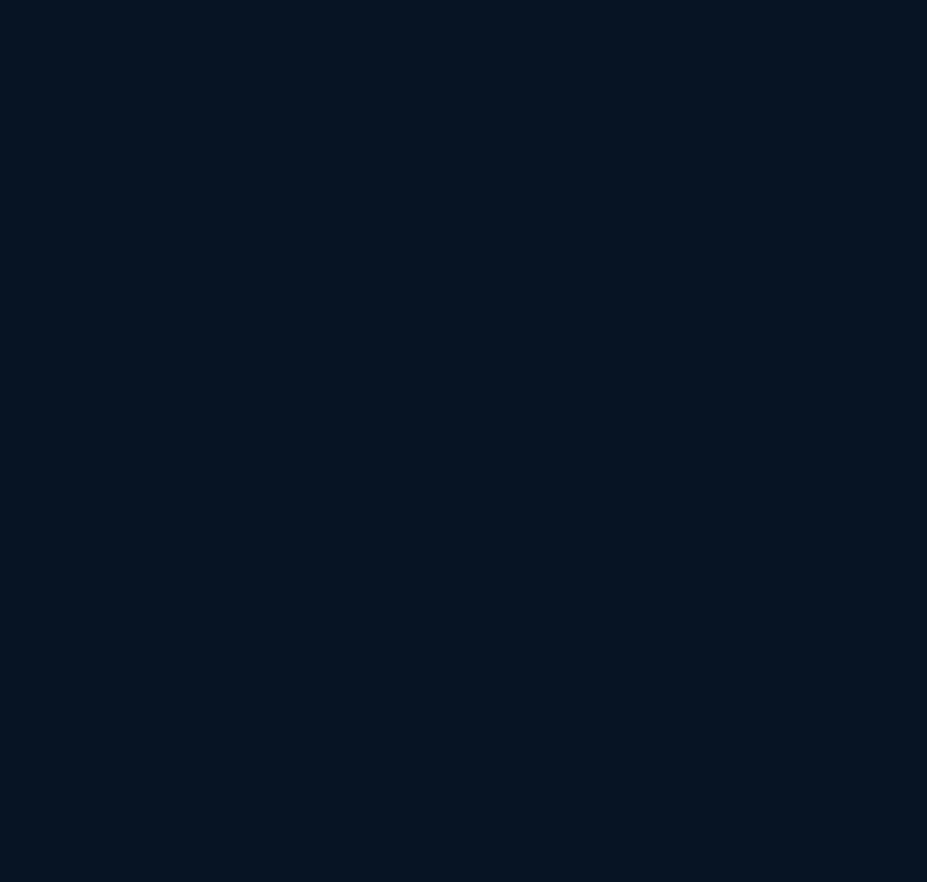
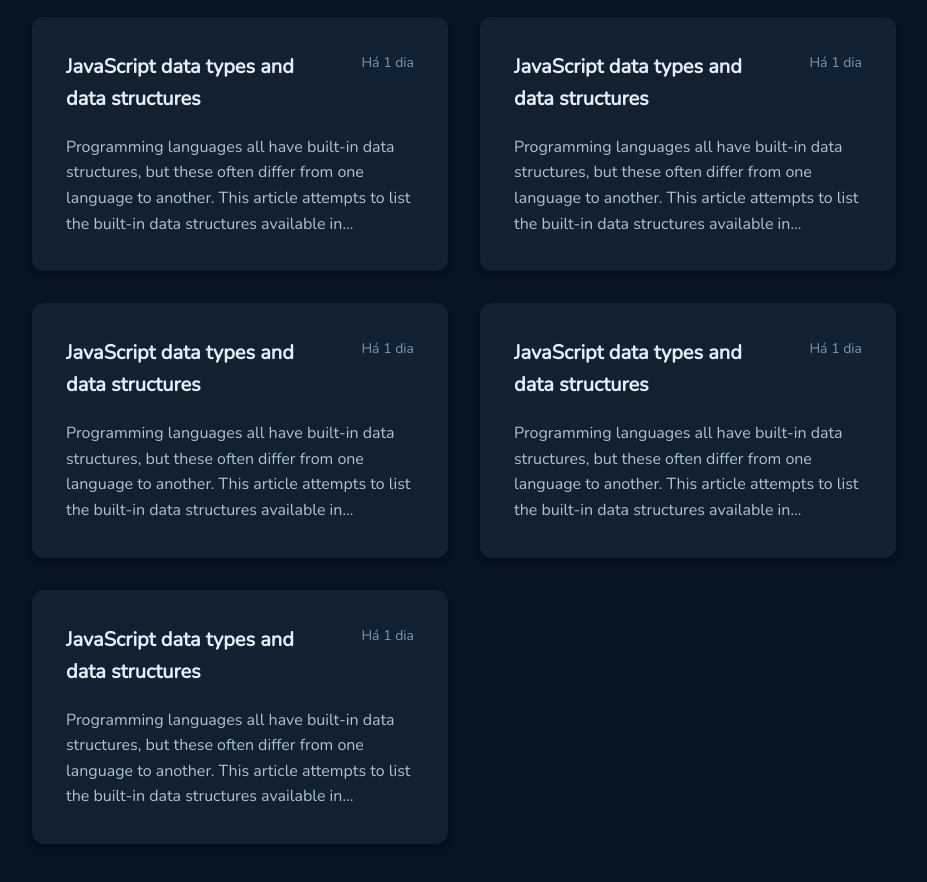
Before and after one commit to WagnerReis/github-blog, a React (Vite) app: page / in a window 1280 px wide. Shown: the part 600-1482 px from the top of the page, without its empty margins (176-1103 px from the left). Before the commit the page ends 800 px from the top, so only its background shows below. Built offline with nearby package versions, Linux system fonts and the light colour scheme.

Commit message:
feat(home): add card grid and improve profile component

```diff
--- a/src/pages/Home/components/Profile/index.tsx
+++ b/src/pages/Home/components/Profile/index.tsx
@@ -22,9 +22,9 @@
         <Details>
           <header>
             <h2>Wagner Reis</h2>
-            <a href="https://github.com/WagnerReis">
+            <a href="https://github.com/WagnerReis" target="_blank">
               <p>GITHUB</p>
-              <FaArrowUpRightFromSquare size={14} />
+              <FaArrowUpRightFromSquare size={12} />
             </a>
           </header>
 
--- a/src/pages/Home/components/Profile/styles.ts
+++ b/src/pages/Home/components/Profile/styles.ts
@@ -40,6 +40,7 @@
       line-height: 1.3;
       color: ${(props) => props.theme["base-title"]};
     }
+
     a {
       display: flex;
       align-items: center;
@@ -47,8 +48,9 @@
 
       text-decoration: none;
       font-weight: 600;
+      font-size: 0.75rem;
+      line-height: 1.6;
       color: ${(props) => props.theme.blue};
-      line-height: 1.6;
 
       svg {
         color: ${(props) => props.theme.blue};
--- a/src/pages/Home/index.tsx
+++ b/src/pages/Home/index.tsx
@@ -1,5 +1,5 @@
 import { Profile } from "./components/Profile";
-import { HomeContainer, MainHeader } from "./styles";
+import { HomeContainer, MainHeader, CardGrid, Card } from "./styles";
 
 export function Home() {
   return (
@@ -12,6 +12,83 @@
       </MainHeader>
 
       <input type="text" placeholder="Buscar conteúdo" />
+
+      <CardGrid>
+        <Card>
+          <header>
+            <strong>JavaScript data types and data structures</strong>
+            <div>
+              <span>Há 1 dia</span>
+            </div>
+          </header>
+
+          <p>
+            Programming languages all have built-in data structures, but these
+            often differ from one language to another. This article attempts to
+            list the built-in data structures available in...
+          </p>
+        </Card>
+
+        <Card>
+          <header>
+            <strong>JavaScript data types and data structures</strong>
+            <div>
+              <span>Há 1 dia</span>
+            </div>
+          </header>
+
+          <p>
+            Programming languages all have built-in data structures, but these
+            often differ from one language to another. This article attempts to
+            list the built-in data structures available in...
+          </p>
+        </Card>
+
+        <Card>
+          <header>
+            <strong>JavaScript data types and data structures</strong>
+            <div>
+              <span>Há 1 dia</span>
+            </div>
+          </header>
+
+          <p>
+            Programming languages all have built-in data structures, but these
+            often differ from one language to another. This article attempts to
+            list the built-in data structures available in...
+          </p>
+        </Card>
+
+        <Card>
+          <header>
+            <strong>JavaScript data types and data structures</strong>
+            <div>
+              <span>Há 1 dia</span>
+            </div>
+          </header>
+
+          <p>
+            Programming languages all have built-in data structures, but these
+            often differ from one language to another. This article attempts to
+            list the built-in data structures available in...
+          </p>
+        </Card>
+
+        <Card>
+          <header>
+            <strong>JavaScript data types and data structures</strong>
+            <div>
+              <span>Há 1 dia</span>
+            </div>
+          </header>
+
+          <p>
+            Programming languages all have built-in data structures, but these
+            often differ from one language to another. This article attempts to
+            list the built-in data structures available in...
+          </p>
+        </Card>
+      </CardGrid>
     </HomeContainer>
   );
 }
--- a/src/pages/Home/styles.ts
+++ b/src/pages/Home/styles.ts
@@ -38,3 +38,62 @@
     line-height: 1.6;
   }
 `;
+
+export const CardGrid = styled.main`
+  display: grid;
+  grid-template-columns: repeat(auto-fit, minmax(280px, 1fr));
+  gap: 2rem;
+
+  margin-top: 3rem;
+  margin-bottom: 10rem;
+`;
+
+export const Card = styled.div`
+  background-color: ${(props) => props.theme["base-post"]};
+  border-radius: 12px;
+  padding: 2rem;
+  box-shadow: 0 4px 6px rgba(0, 0, 0, 0.3);
+  border: 2px solid transparent;
+  cursor: pointer;
+
+  &:hover {
+    border: 2px solid ${(props) => props.theme["base-label"]};
+    transition: border 0.2s;
+  }
+
+  header {
+    display: flex;
+    align-items: flex-start;
+    justify-content: space-between;
+
+    width: 100%;
+
+    strong {
+      color: ${(props) => props.theme["base-title"]};
+      font-size: 1.25rem;
+      line-height: 1.6;
+
+      max-width: 16rem;
+      overflow-wrap: break-word;
+      word-break: break-word;
+      white-space: normal;
+    }
+
+    div {
+      span {
+        color: ${(props) => props.theme["base-span"]};
+        font-size: 14px;
+        line-height: 1.6;
+      }
+    }
+  }
+
+  p {
+    color: ${(props) => props.theme["base-text"]};
+    font-size: 16px;
+    line-height: 1.6;
+
+    max-width: 22rem;
+    margin-top: 1.25rem;
+  }
+`;
```
